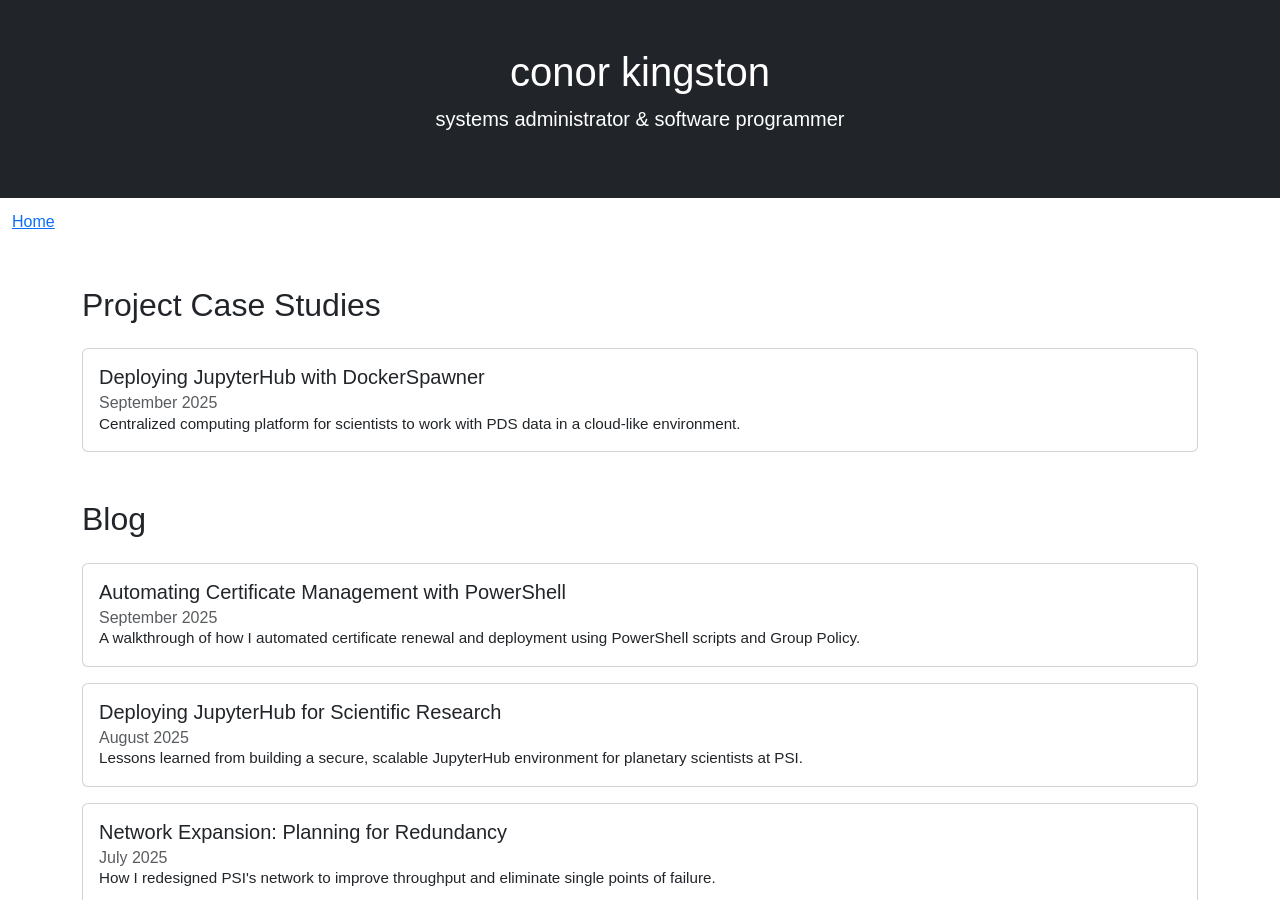
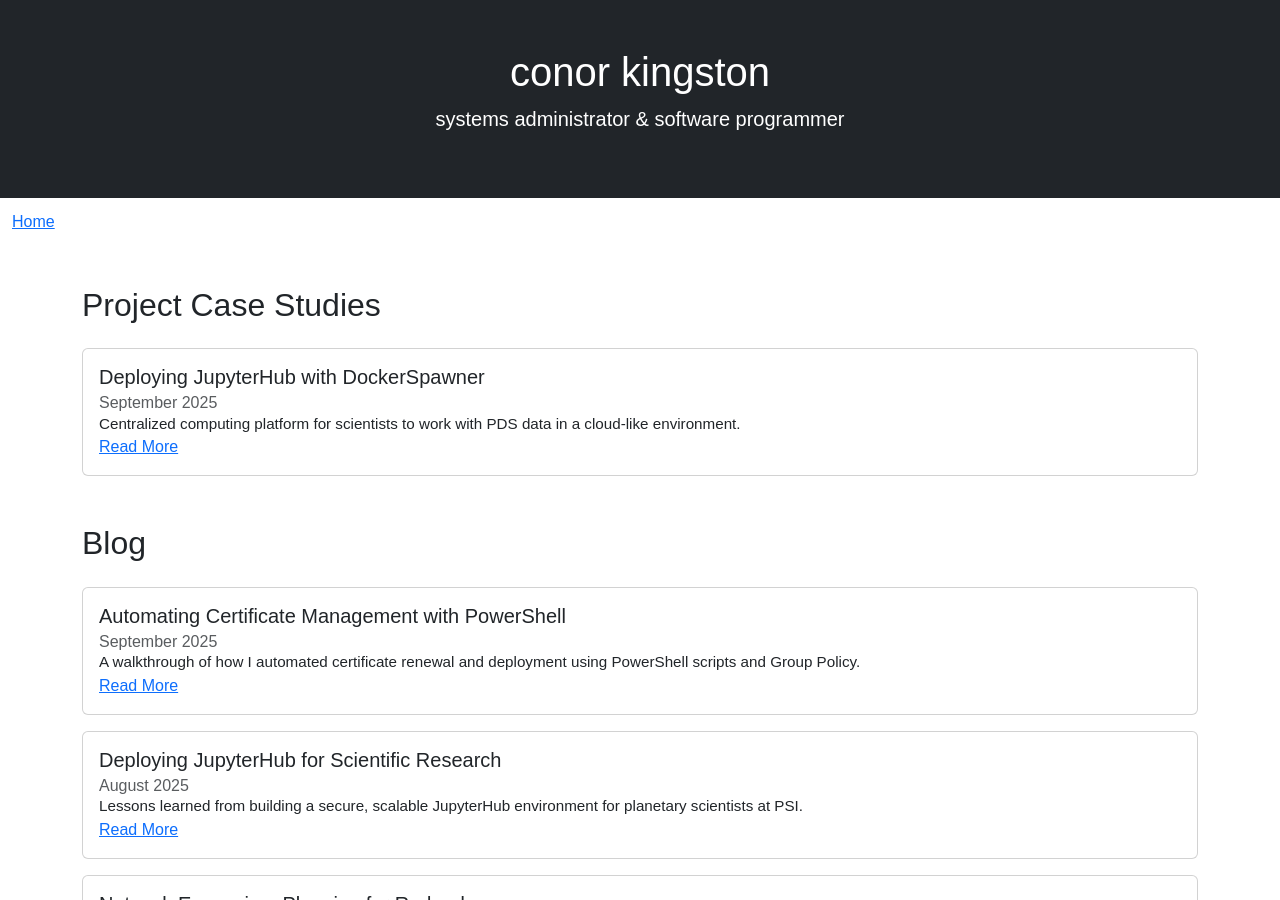
Before and after one commit to conormcneil/conorkingston.com, a Jekyll site: the page built from index.md, in a window 1280 px wide and 900 px high. Built offline with Jekyll 4.4.1, drawn with Linux system fonts in a browser that asks for light colours.

```diff
--- a/_includes/card-link.html
+++ b/_includes/card-link.html
@@ -1,4 +1,3 @@
-
 <a href="{{ include.url }}" class="text-decoration-none text-reset">
     <div class="card mb-3">
       {% if include.img %}
@@ -8,6 +7,7 @@
             <h5 class="card-title">{{ include.title }}</h5>
             <h6 class="card-subtitle text-muted">{{ include.date | date: "%B %Y" }}</h6>
             <p class="card-text">{{ include.text }}</p>
+            <a href="{{ include.url }}" class="card-link">Read More</a>
         </div>
     </div>
 </a>
```
